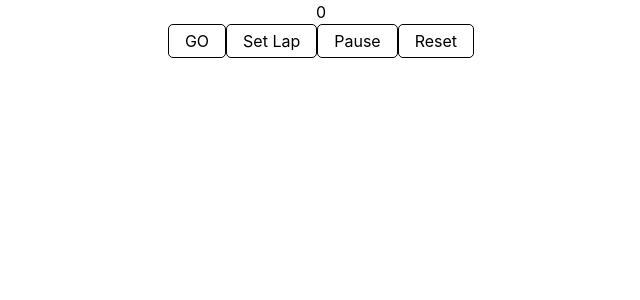
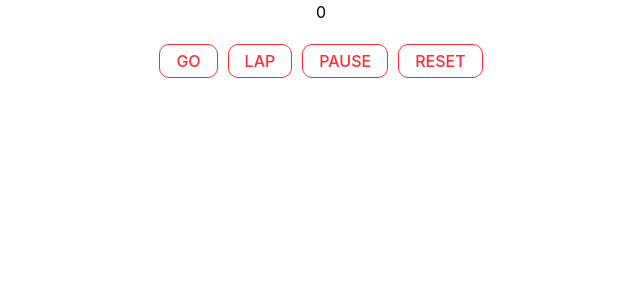
Before and after one commit to Ralchuk/Notes, a React (Vite) app: page / in a window 1280 px wide. Shown: the top 300 px of the page, without its empty margins (319-959 px from the left). Built offline with nearby package versions, Linux system fonts and the light colour scheme.

Commit message:
done  lab 6...

```diff
--- a/src/lab/TimerLab.tsx
+++ b/src/lab/TimerLab.tsx
@@ -1,4 +1,6 @@
 import {useReducer, useEffect} from "react";
+
+const btn = 'py-1 px-4 rounded-[10px] border-[1px] border-red-500 font-[Roboto, sans-serif] font-medium text-red-500 cursor-pointer transition-all duration-200 hover:border-red-200 hover:text-red-200 ';
 
 interface TimerState {
     time: number,
@@ -98,7 +100,7 @@ const TimerLab = () => {
     },[state.isRunning]);
 
     return (
-        <div className="flex flex-col  items-center">
+        <div className="flex flex-col gap-[10px] items-center font-[Roboto, sans-serif] font-normal ">
             <p>{state.time}</p>
             <div>
                 {state.lap.map((item, index) => (
@@ -109,11 +111,11 @@ const TimerLab = () => {
                 )}
             </div>
 
-            <div>
-            <button className="py-1 px-4 rounded-[5px] border-[1px]" onClick={handleClick}>GO</button>
-            <button className="py-1 px-4 rounded-[5px] border-[1px]" onClick={handlLap}>Set Lap</button>
-            <button className="py-1 px-4 rounded-[5px] border-[1px]" onClick={handlePause}>Pause</button>
-            <button className="py-1 px-4 rounded-[5px] border-[1px]" onClick={handleReset}>Reset</button>
+            <div className="flex gap-[10px]">
+            <button className={btn} onClick={handleClick}>GO</button>
+            <button className={btn} onClick={handlLap}>LAP</button>
+            <button className={btn} onClick={handlePause}>PAUSE</button>
+            <button className={btn} onClick={handleReset}>RESET</button>
             </div>
 
         </div>
```
